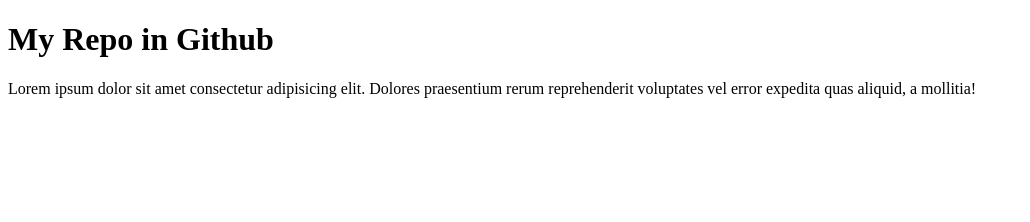
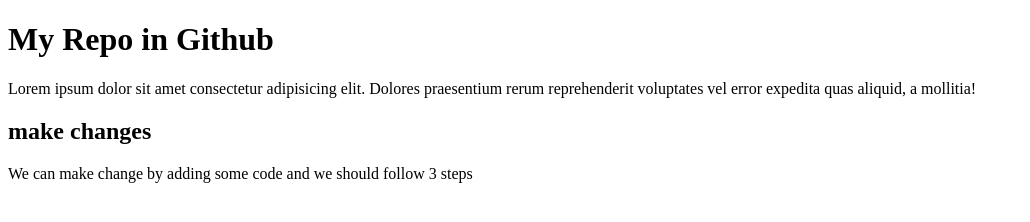
Before and after one commit to NasimurRahman/My-second-repo, a plain HTML site: page index.html in a window 1280 px wide. Shown: the whole page, without its empty margins (0-1030 px from the left). Drawn offline with Linux system fonts and the light colour scheme.

Commit message:
make changes

```diff
--- a/index.html
+++ b/index.html
@@ -10,5 +10,7 @@
 <body>
     <h1>My Repo in Github</h1>
     <p>Lorem ipsum dolor sit amet consectetur adipisicing elit. Dolores praesentium rerum reprehenderit voluptates vel error expedita quas aliquid, a mollitia!</p>
+    <h2>make changes</h2>
+    <p>We can make change by adding some code and we should follow 3 steps</p>
 </body>
 </html>
```
